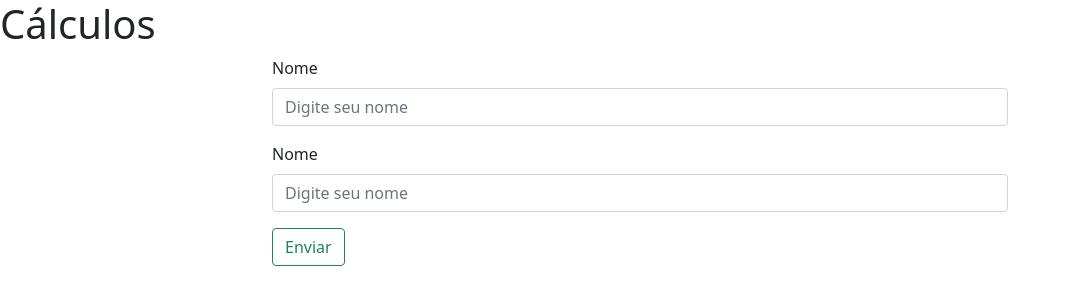
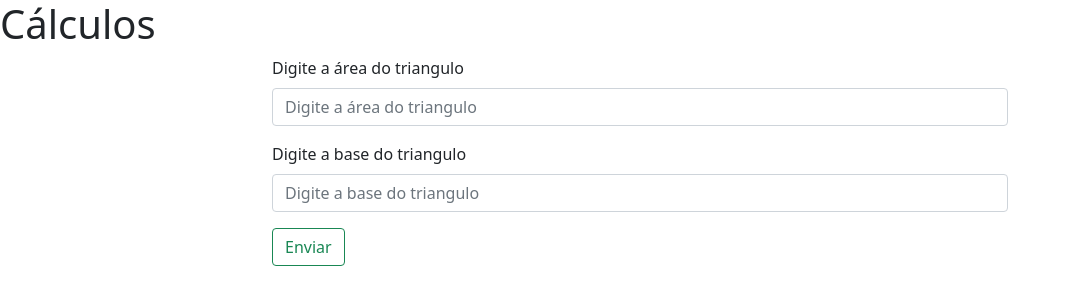
Before and after one commit to chags/aula, a PHP site: page /aula/phpoo/view/formulario.php in a window 1280 px wide. Shown: the top 305 px of the page, without its empty margins (0-1069 px from the left). Run offline with PHP 8.4, Linux system fonts and the light colour scheme.

Commit message:
Update fomulario
up no form

```diff
--- a/phpoo/view/formulario.php
+++ b/phpoo/view/formulario.php
@@ -19,15 +19,15 @@
 
     </div>
     <div class="col-sm-8">
-        <form method="POST" action="phpoo/model/usuario.php"  class="row g-3">
+        <form method="POST" action="model/usuario.php"  class="row g-3">
             <div class="col-12">
-                    <label for="inputAddress" class="form-label"><i class="fas fa-user-edit"></i> Nome</label>
-                    <input type="text" name="nome" class="form-control" id="inputAddress" placeholder="Digite seu nome">
+                    <label for="inputAddress" class="form-label"><i class="fas fa-user-edit"></i>Digite a área do triangulo</label>
+                    <input type="text" name="nome" class="form-control" id="inputAddress" placeholder="Digite a área do triangulo">
             </div>
 
             <div class="col-12">
-                    <label for="inputAddress" class="form-label"><i class="fas fa-user-edit"></i> Nome</label>
-                    <input type="text" name="nome" class="form-control" id="inputAddress" placeholder="Digite seu nome">
+                    <label for="inputAddress" class="form-label"><i class="fas fa-user-edit"></i>Digite a base do triangulo</label>
+                    <input type="text" name="nome" class="form-control" id="inputAddress" placeholder="Digite a base do triangulo">
             </div>
 
             <div class="col-12">
```
